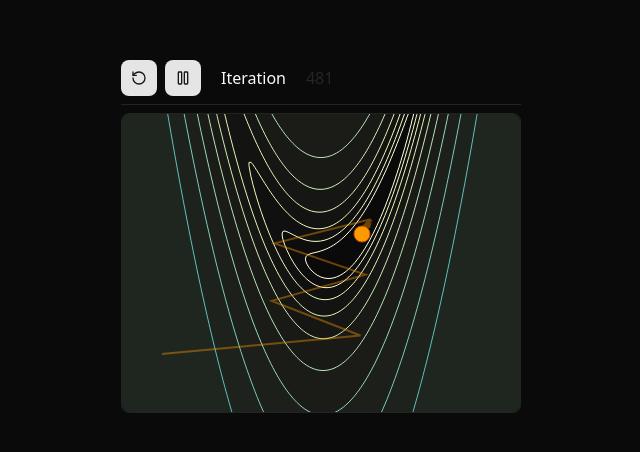
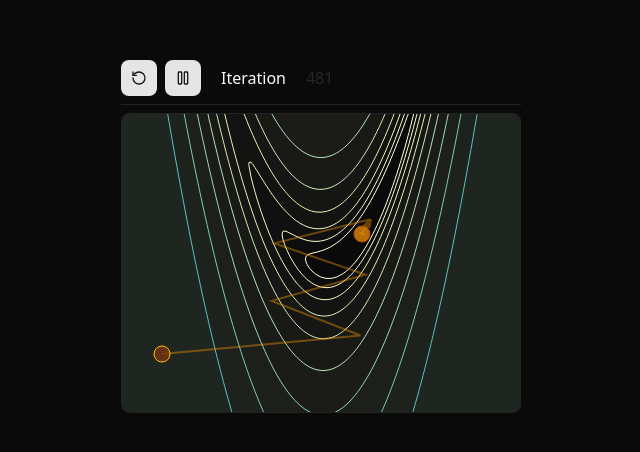
Before and after one commit to jmssnr/optimization, a Next.js app: page / in a window 1280 px wide. Shown: the part 164-616 px from the top of the page, without its empty margins (319-959 px from the left). Built offline with nearby package versions, Linux system fonts and the light colour scheme.

Commit message:
adds indicator for new initial conditions

```diff
--- a/app/page.tsx
+++ b/app/page.tsx
@@ -45,6 +45,7 @@ export default function Home() {
             width={width}
             height={height}
             x={x}
+            initial={initial}
             handleChangeInitial={handleChangeInitial}
             handleMoveInitial={handleMoveInitial}
           />
--- a/components/rosenbrock-chart.tsx
+++ b/components/rosenbrock-chart.tsx
@@ -11,10 +11,12 @@ const RosenbrockChart = (props: {
   width: number;
   height: number;
   x: number[][];
+  initial: number[];
   handleChangeInitial: (x: number, y: number) => void;
   handleMoveInitial: (x: number, y: number) => void;
 }) => {
-  const { width, height, x, handleChangeInitial, handleMoveInitial } = props;
+  const { width, height, x, initial, handleChangeInitial, handleMoveInitial } =
+    props;
   const xScale = scaleLinear().domain([-5, 5]).range([0, width]);
   const yScale = scaleLinear().domain([-5, 5]).range([height, 0]);
 
@@ -57,9 +59,23 @@ const RosenbrockChart = (props: {
         className={"fill-none stroke-amber-500 stroke-2 opacity-40"}
       />
       <circle
+        cx={xScale(initial[0])}
+        cy={yScale(initial[1])}
+        r={8}
+        className="fill-neutral-500 stroke-neutral-700 opacity-20"
+      />
+      <circle
+        cx={xScale(x.at(0)![0])}
+        cy={yScale(x.at(0)![1])}
+        r={8}
+        className="fill-amber-900 stroke-amber-400"
+        fillOpacity={0.7}
+      />
+      <circle
         cx={xScale(x.at(-1)![0])}
         cy={yScale(x.at(-1)![1])}
         r={8}
+        fillOpacity={0.7}
         className="fill-amber-500 stroke-amber-700"
       />
     </svg>
```
